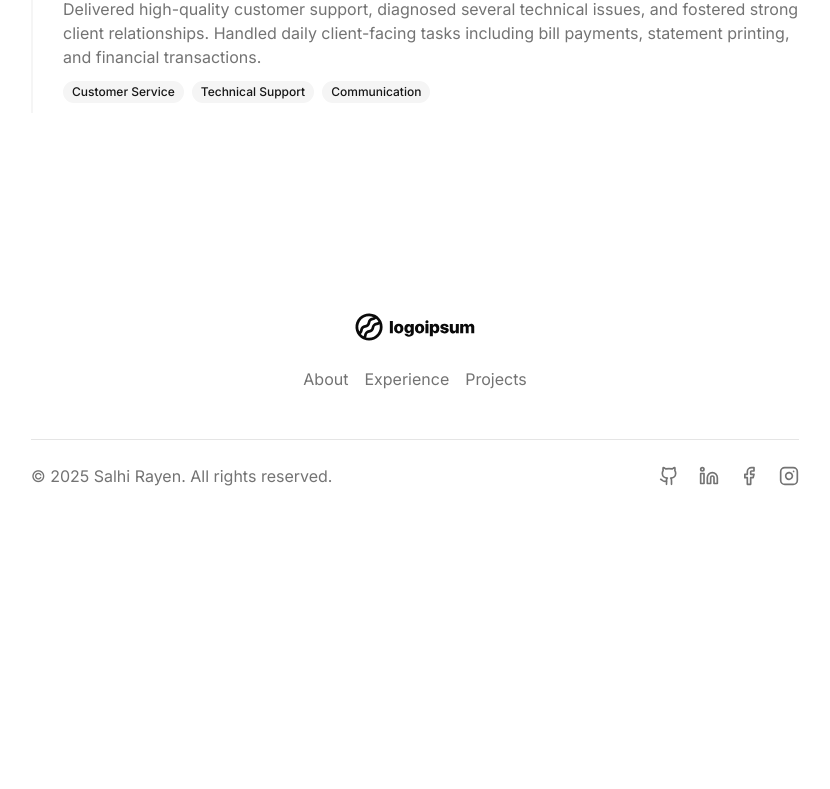
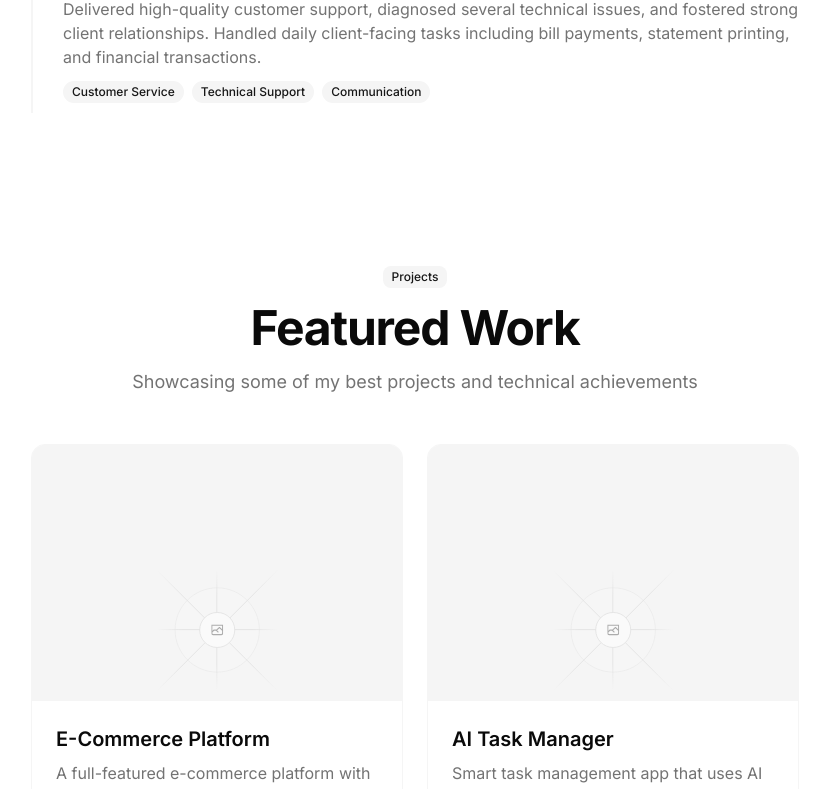
Before and after one commit to rayenrsalhi9/portfolio-rayen, a React (Vite) app: page / in a window 1280 px wide. Shown: the part 1991-2780 px from the top of the page, without its empty margins (225-1055 px from the left). Before the commit the page ends 2503 px from the top, so only its background shows below. Built offline with nearby package versions, Linux system fonts and the light colour scheme.

Commit message:
feat: add projects section to showcase portfolio work
Introduce a new projects page component with project cards displaying title, description, technologies used, and links to live demo and source code. The section is integrated into the main app layout.

```diff
--- a/src/App.tsx
+++ b/src/App.tsx
@@ -2,6 +2,7 @@ import Navbar from "./components/navbar/navbar"
 import Hero from "./pages/hero"
 import About from "./pages/about"
 import Experience from "./pages/experience"
+import Projects from "./pages/projects"
 import Footer from "./components/footer"
 
 const App = () => {
@@ -11,6 +12,7 @@ const App = () => {
       <Hero />
       <About />
       <Experience />
+      <Projects />
       <Footer />
     </section>
   )
--- /dev/null
+++ b/src/pages/projects.tsx
@@ -0,0 +1,141 @@
+import { Badge } from "@/components/ui/badge";
+import { Button } from "@/components/ui/button";
+import { ExternalLink, Github } from "lucide-react";
+import { Link } from "react-router-dom";
+
+interface ProjectCardProps {
+  title: string;
+  description: string;
+  image: string;
+  technologies: string[];
+  liveUrl?: string;
+  githubUrl?: string;
+}
+
+const ProjectCard = ({
+  title,
+  description,
+  image,
+  technologies,
+  liveUrl,
+  githubUrl,
+}: ProjectCardProps) => {
+  return (
+    <div className="group relative flex flex-col overflow-hidden rounded-xl border border-accent transition-all hover:border-primary/50">
+      {/* Project Image */}
+      <div className="relative h-64 overflow-hidden bg-accent">
+        <img
+          src={image}
+          alt={title}
+          className="object-cover transition-transform duration-300 group-hover:scale-105"
+        />
+      </div>
+
+      {/* Content */}
+      <div className="flex-1 flex flex-col p-6">
+        <h3 className="text-xl font-semibold mb-2">{title}</h3>
+        <p className="text-muted-foreground mb-4">{description}</p>
+
+        {/* Technologies */}
+        <div className="flex flex-wrap gap-2 mb-6">
+          {technologies.map((tech) => (
+            <Badge key={tech} variant="secondary" className="rounded-full">
+              {tech}
+            </Badge>
+          ))}
+        </div>
+
+        {/* Actions */}
+        <div className="flex gap-3 mt-auto">
+          {liveUrl && (
+            <Button variant="default" className="rounded-full" asChild>
+              <Link to={liveUrl} target="_blank" rel="noopener noreferrer">
+                <ExternalLink className="mr-1 h-4 w-4" />
+                Live Demo
+              </Link>
+            </Button>
+          )}
+          {githubUrl && (
+            <Button
+              variant="outline"
+              className="rounded-full shadow-none"
+              asChild
+            >
+              <Link to={githubUrl} target="_blank" rel="noopener noreferrer">
+                <Github className="mr-1 h-4 w-4" />
+                View Code
+              </Link>
+            </Button>
+          )}
+        </div>
+      </div>
+    </div>
+  );
+};
+
+const Projects = () => {
+  const projects = [
+    {
+      title: "E-Commerce Platform",
+      description:
+        "A full-featured e-commerce platform with real-time inventory management, payment processing, and admin dashboard.",
+      image: "/placeholder.svg",
+      technologies: ["Next.js", "TypeScript", "Stripe", "Prisma", "PostgreSQL"],
+      liveUrl: "https://ecommerce-demo.com",
+      githubUrl: "https://github.com/username/ecommerce",
+    },
+    {
+      title: "AI Task Manager",
+      description:
+        "Smart task management app that uses AI to categorize, prioritize, and suggest optimal task scheduling.",
+      image: "/placeholder.svg",
+      technologies: ["React", "Python", "TensorFlow", "FastAPI", "MongoDB"],
+      liveUrl: "https://ai-taskmanager.com",
+      githubUrl: "https://github.com/username/ai-taskmanager",
+    },
+    {
+      title: "Real-time Chat Application",
+      description:
+        "Feature-rich chat application with real-time messaging, file sharing, and video calls.",
+      image: "/placeholder.svg",
+      technologies: ["React", "Socket.io", "WebRTC", "Node.js", "Redis"],
+      liveUrl: "https://chatapp-demo.com",
+      githubUrl: "https://github.com/username/chat-app",
+    },
+    {
+      title: "AI Image Generator",
+      description:
+        "An AI image generator that uses a model to generate images based on a prompt.",
+      image: "/placeholder.svg",
+      technologies: ["React", "Next.js", "Tailwind CSS", "Shadcn UI"],
+      liveUrl: "https://ai-image-generator.com",
+      githubUrl: "https://github.com/username/ai-image-generator",
+    },
+  ];
+
+  return (
+    <section id="projects" className="relative py-20 px-6">
+      <div className="max-w-screen-md mx-auto">
+        <div className="text-center mb-12">
+          <Badge variant="secondary" className="mb-4">
+            Projects
+          </Badge>
+          <h2 className="text-4xl sm:text-5xl font-bold tracking-tight">
+            Featured Work
+          </h2>
+          <p className="text-muted-foreground mt-2 sm:mt-4 text-lg">
+            Showcasing some of my best projects and technical achievements
+          </p>
+        </div>
+
+        <div className="grid grid-cols-1 md:grid-cols-2 gap-6">
+          {projects.map((project, index) => (
+            <ProjectCard key={index} {...project} />
+          ))}
+        </div>
+      </div>
+    </section>
+  );
+};
+
+export default Projects;
```
